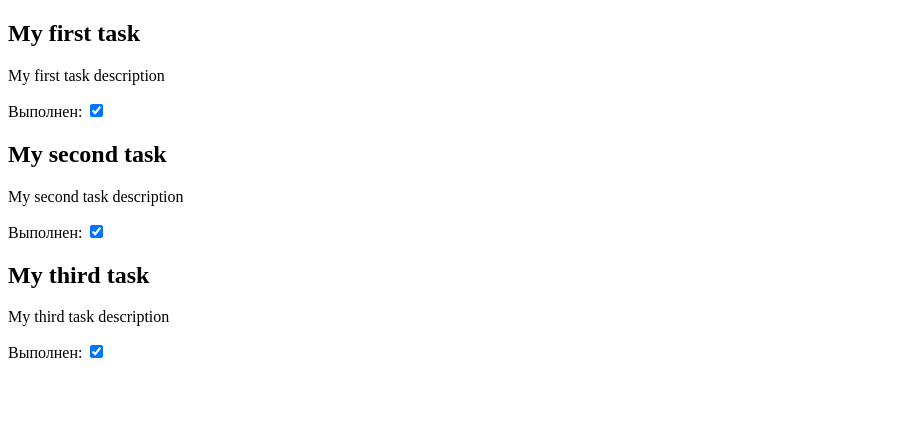
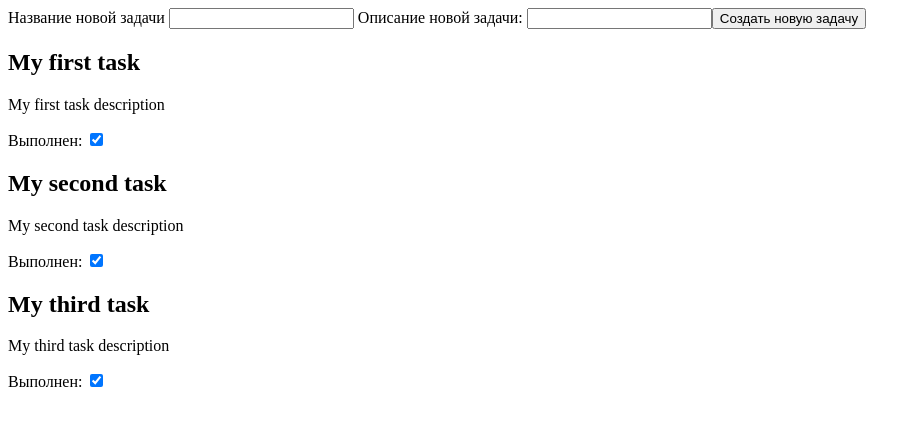
Before and after one commit to pcowTawer/todolist, an Angular app in the folder client-web/: page / in a window 1280 px wide. Shown: the top 426 px of the page, without its empty margins (0-921 px from the left). Built offline with nearby package versions, Linux system fonts and the light colour scheme.

Commit message:
Feature(): Add reactive form taskForm in todo-list-component

```diff
--- a/client-web/src/app/todo-list/todo-list.component.html
+++ b/client-web/src/app/todo-list/todo-list.component.html
@@ -1,3 +1,16 @@
+<section>
+    <form [formGroup]="taskForm" (ngSubmit)="handleSubmit()">
+        <label>
+            Название новой задачи
+            <input type="text" formControlName="title" />
+        </label>
+        <label>
+            Описание новой задачи:
+            <input type="text" formControlName="description" />
+        </label>
+        <button type="submit">Создать новую задачу</button>
+    </form>
+</section>
 <section class="results">
     @for (task of tasks; track task.id) {
         <app-todo-item [task]="task"></app-todo-item>
--- a/client-web/src/app/todo-list/todo-list.component.ts
+++ b/client-web/src/app/todo-list/todo-list.component.ts
@@ -1,14 +1,30 @@
 import { Component } from '@angular/core';
 import { TodoItemComponent } from "../todo-item/todo-item.component";
 import { Task } from '../task';
+import { FormControl, FormGroup, ReactiveFormsModule } from '@angular/forms';
+
 @Component({
   selector: 'app-todo-list',
   standalone: true,
-  imports: [TodoItemComponent],
+  imports: [TodoItemComponent, ReactiveFormsModule],
   templateUrl: './todo-list.component.html',
   styleUrl: './todo-list.component.css'
 })
 export class TodoListComponent {
+  taskForm = new FormGroup({
+    title: new FormControl(''),
+    description: new FormControl(''),
+  });
+
+  handleSubmit() {
+    this.tasks.push({
+      'id': (Math.random() + 1).toString(36).substring(7),
+      'title': this.taskForm.value.title ?? '',
+      'description': this.taskForm.value.description ?? '',
+      'completed': false
+    } as Task)
+  }
+
   tasks: Task[] = [
     {
       'id': '1',
```
